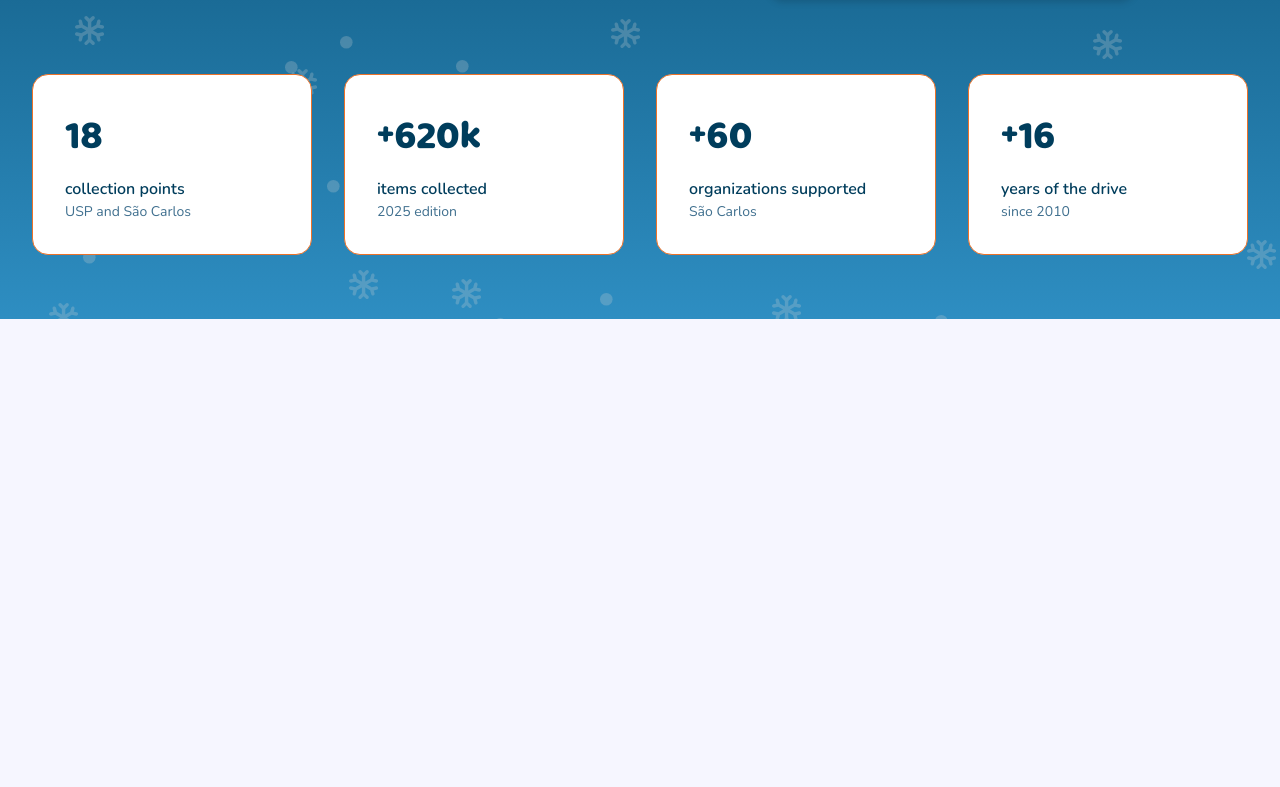
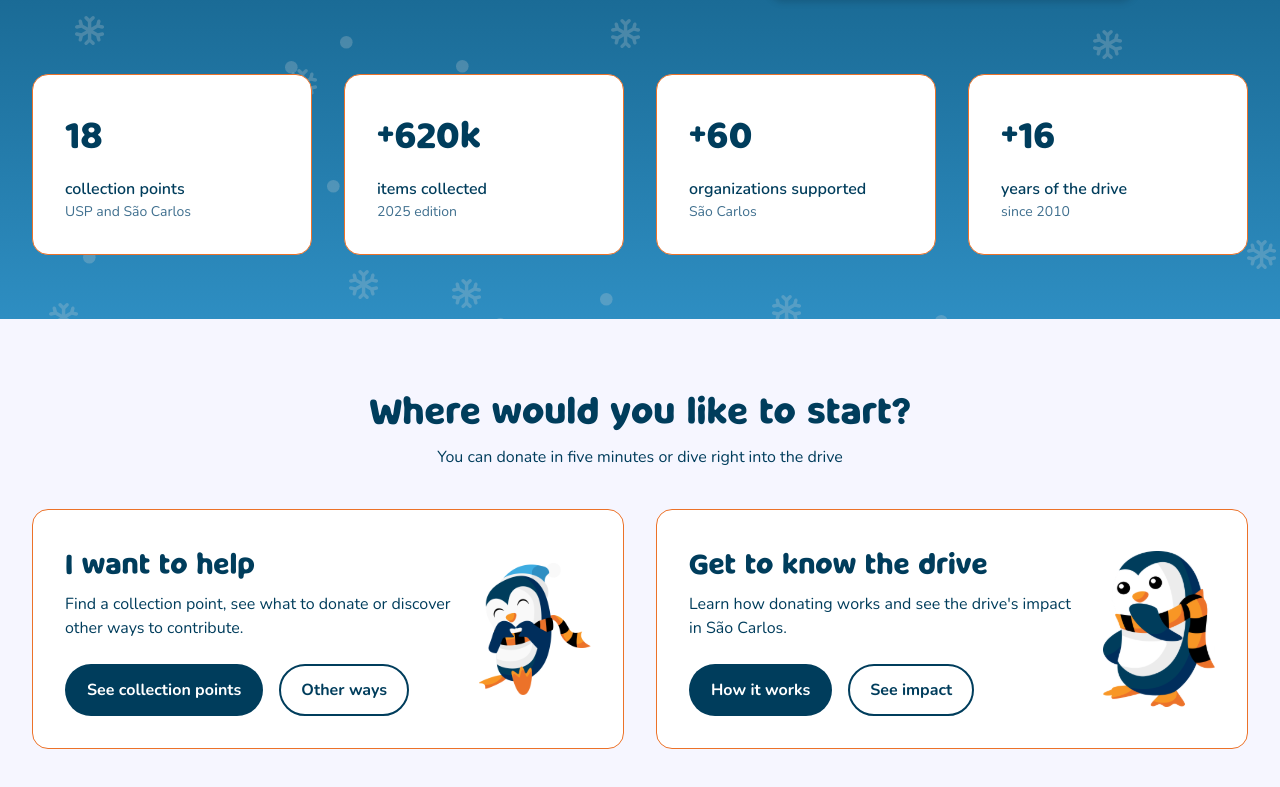
Before and after one commit to USPCodeLabSanca/Campanha-do-Agasalho, a React (Vite) app: page / in a window 1280 px wide. Shown: the part 533-1320 px from the top of the page. Before the commit the page ends 852 px from the top, so only its background shows below. Built offline with nearby package versions, Linux system fonts and the light colour scheme.

Commit message:
feat: adiciona seção "Por onde você quer começar?" na Home

```diff
--- /dev/null
+++ b/src/components/home/HomeGetStarted.tsx
@@ -0,0 +1,71 @@
+import { useTranslation } from 'react-i18next'
+
+import { ActionCard } from '../ActionCard'
+
+import love from '../../assets/images/love_floq.svg'
+import doubt from '../../assets/images/doubt_floq.svg'
+
+const actionCards = [
+  {
+    titleKey: 'home.getStarted.help.title',
+    descriptionKey: 'home.getStarted.help.description',
+    image: love,
+    primaryAction: {
+      labelKey: 'home.getStarted.help.primaryAction',
+      to: '/pontos-coleta',
+    },
+    secondaryAction: {
+      labelKey: 'home.getStarted.help.secondaryAction',
+      to: '/como-ajudar',
+    },
+  },
+  {
+    titleKey: 'home.getStarted.campaign.title',
+    descriptionKey: 'home.getStarted.campaign.description',
+    image: doubt,
+    primaryAction: {
+      labelKey: 'home.getStarted.campaign.primaryAction',
+      to: '/campanha',
+    },
+    secondaryAction: {
+      labelKey: 'home.getStarted.campaign.secondaryAction',
+      to: '/impacto',
+    },
+  },
+] as const
+
+export function HomeGetStarted() {
+  const { t } = useTranslation()
+
+  return (
+    <section aria-labelledby="get-started-title" className="section-spacing">
+      <div className="page-container">
+        <h2 id="get-started-title" className="text-center text-h2">
+          {t('home.getStarted.title')}
+        </h2>
+        <p className="mt-2 text-center text-body">
+          {t('home.getStarted.subtitle')}
+        </p>
+        <ul role="list" className="mt-10 grid gap-8 lg:grid-cols-2">
+          {actionCards.map((card) => (
+            <li key={card.titleKey}>
+              <ActionCard
+                title={t(card.titleKey)}
+                description={t(card.descriptionKey)}
+                image={card.image}
+                primaryAction={{
+                  label: t(card.primaryAction.labelKey),
+                  to: card.primaryAction.to,
+                }}
+                secondaryAction={{
+                  label: t(card.secondaryAction.labelKey),
+                  to: card.secondaryAction.to,
+                }}
+              />
+            </li>
+          ))}
+        </ul>
+      </div>
+    </section>
+  )
+}
--- a/src/i18n/locales/en.json
+++ b/src/i18n/locales/en.json
@@ -50,6 +50,22 @@
           "subtitle": "since 2010"
         }
       }
+    },
+    "getStarted": {
+      "title": "Where would you like to start?",
+      "subtitle": "You can donate in five minutes or dive right into the drive",
+      "help": {
+        "title": "I want to help",
+        "description": "Find a collection point, see what to donate or discover other ways to contribute.",
+        "primaryAction": "See collection points",
+        "secondaryAction": "Other ways"
+      },
+      "campaign": {
+        "title": "Get to know the drive",
+        "description": "Learn how donating works and see the drive's impact in São Carlos.",
+        "primaryAction": "How it works",
+        "secondaryAction": "See impact"
+      }
     }
   }
 }
--- a/src/i18n/locales/pt.json
+++ b/src/i18n/locales/pt.json
@@ -50,6 +50,22 @@
           "subtitle": "desde 2010"
         }
       }
+    },
+    "getStarted": {
+      "title": "Por onde você quer começar?",
+      "subtitle": "Dá para doar em cinco minutos ou mergulhar de vez na campanha",
+      "help": {
+        "title": "Quero ajudar",
+        "description": "Encontre um ponto de coleta, veja o que doar ou descubra outras formas de contribuir.",
+        "primaryAction": "Ver pontos de coleta",
+        "secondaryAction": "Outras formas"
+      },
+      "campaign": {
+        "title": "Quero conhecer a campanha",
+        "description": "Entenda como funciona a doação e conheça o impacto da campanha em São Carlos.",
+        "primaryAction": "Como funciona",
+        "secondaryAction": "Ver impacto"
+      }
     }
   }
 }
--- a/src/pages/Home.tsx
+++ b/src/pages/Home.tsx
@@ -1,9 +1,11 @@
 import { HomeHero } from '../components/home/HomeHero'
+import { HomeGetStarted } from '../components/home/HomeGetStarted'
 
 export function Home() {
   return (
     <>
       <HomeHero />
+      <HomeGetStarted />
     </>
   )
 }
```
Also changed, not shown: src/assets/images/doubt_floq.svg (added), src/assets/images/love_floq.svg (added).
